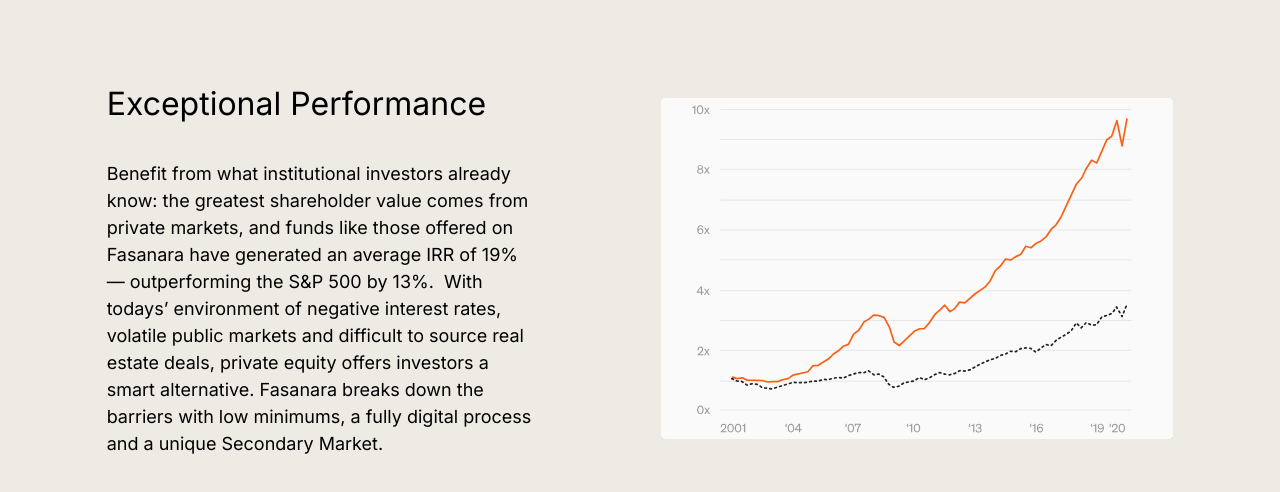
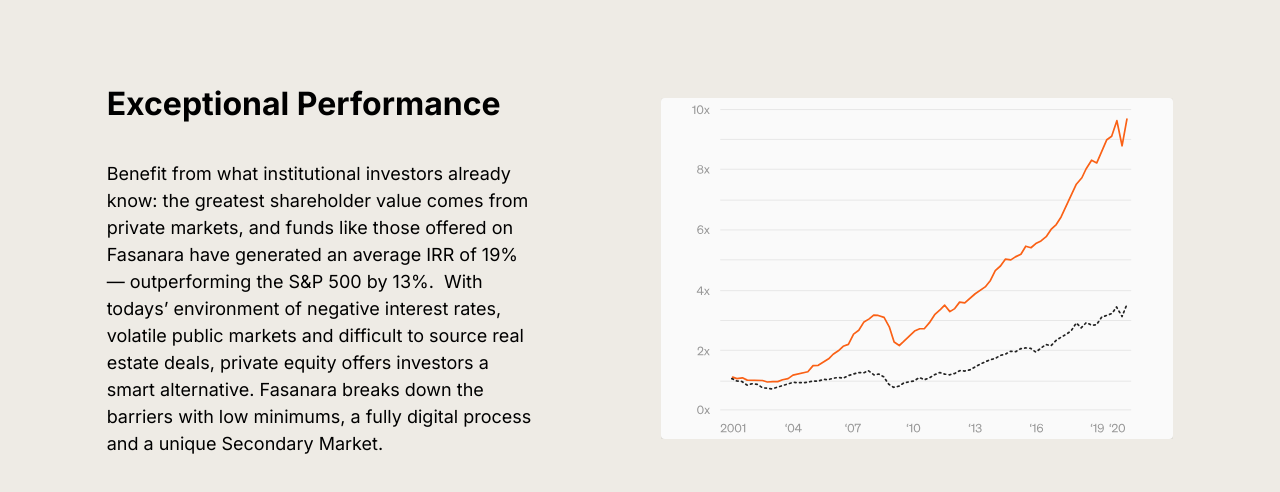
Before and after one commit to TylerWoolcott/fasanara, a Next.js app: page /components/Performance in a window 1280 px wide. Shown: the top 492 px of the page. Built offline with nearby package versions, Linux system fonts and the light colour scheme.

Commit message:
update default export index

```diff
--- a/pages/components/Performance.jsx
+++ b/pages/components/Performance.jsx
@@ -7,7 +7,7 @@
         <div className='py-[80px] px-[8.33333vw] '>
             <div className='lg:flex max-w-[1224px] mx-auto justify-between items-center'>
                 <div className="lg:w-[40%] mb-[100px] lg:mb-0">
-                    <p className='text-[32px] mb-[32px]'>
+                    <p className='text-[32px] font-extrabold mb-[32px]'>
                     Exceptional Performance
                     </p>
                     <p className="text-[18px]">
--- a/pages/components/index.js
+++ b/pages/components/index.js
@@ -3,6 +3,6 @@
 export { default as Funds } from './Funds';
 export { default as HomeHero } from './HomeHero';
 export { default as FeaturedPosts } from './FeaturedPosts';
-export { default as FasanaraWords } from './FasanaraHero';
+// export { default as FasanaraWords } from './FasanaraHero';
 export { default as Performance } from './Performance';
 export { default as Footer } from './Footer';
```
